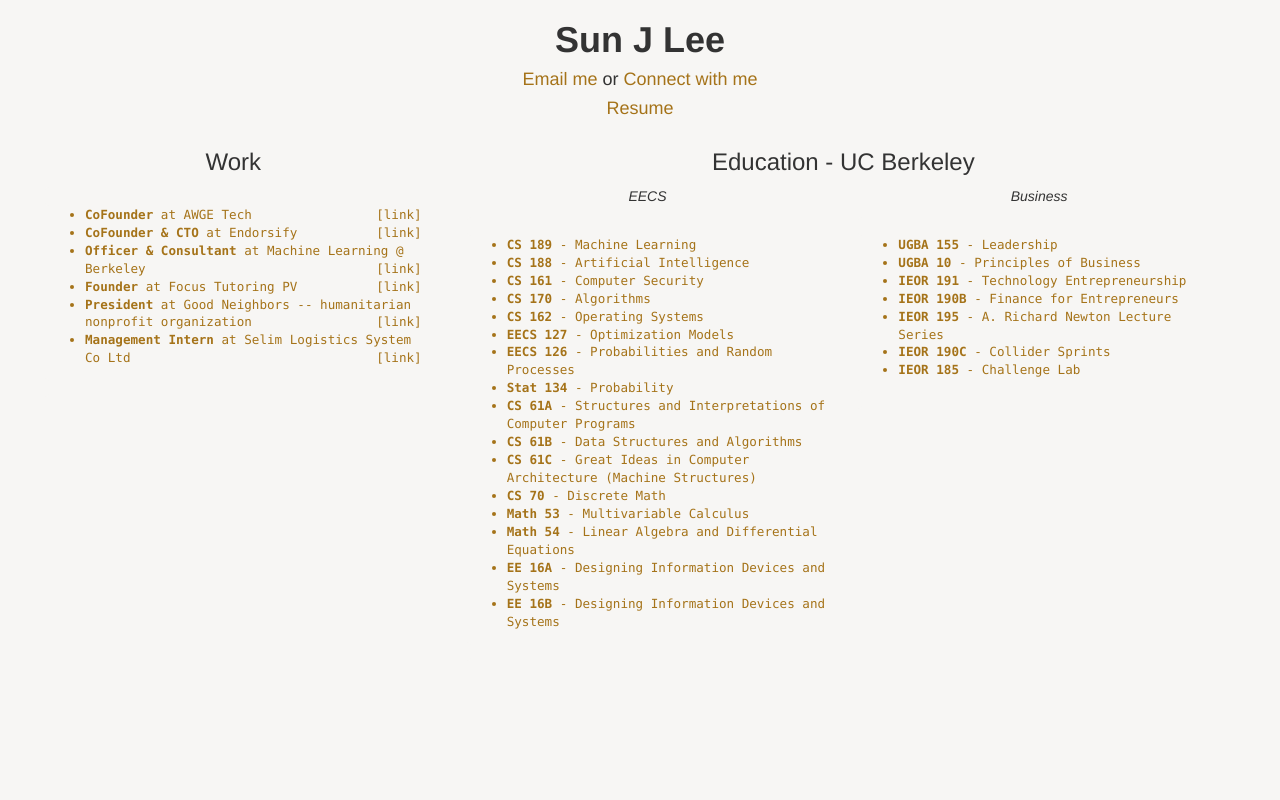
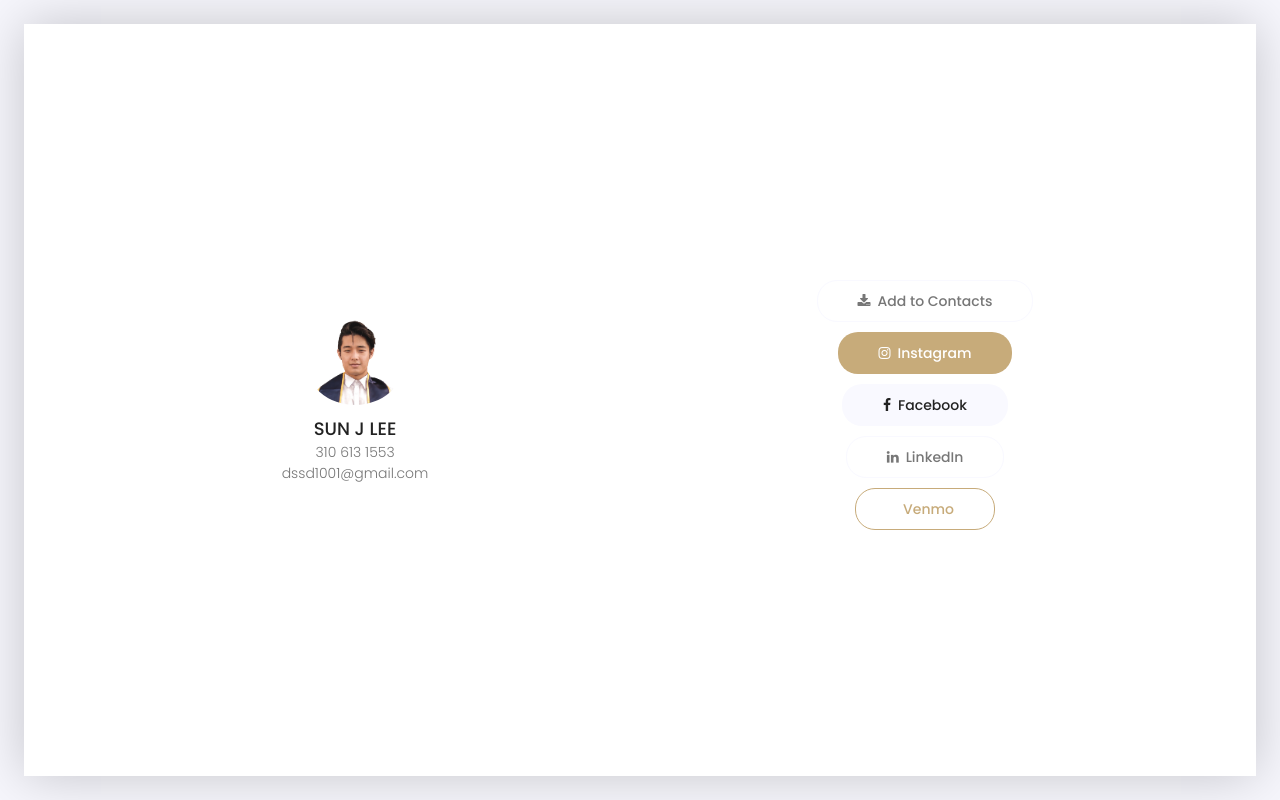
Before and after one commit to dssd1001/dssd1001.github.io, a plain HTML site: page index.html in a window 1280 px wide. Drawn offline with nearby package versions, Linux system fonts and the light colour scheme.

Commit message:
Social links update

```diff
--- a/freelance-marketing/css/main.css
+++ b/freelance-marketing/css/main.css
@@ -1470,14 +1470,14 @@
 
 .oz-body-wrap {
   box-shadow: 0px 0px 50px 0px rgba(0, 0, 0, 0.2);
-  margin: 50px;
+  margin: 3vh;
   position: relative; }
   @media (max-width: 767px) {
     .oz-body-wrap {
-      margin: 30px; } }
+      margin: 3vh; } }
   @media (max-width: 575px) {
     .oz-body-wrap {
-      margin: 10px; } }
+      margin: 3vh; } }
 
 .section-gap {
   padding: 100px 0; }
--- a/freelance-marketing/js/main.js
+++ b/freelance-marketing/js/main.js
@@ -9,7 +9,7 @@
 	fitscreen 			 = window_height - header_height;
 
 
-	$(".fullscreen").css("height", window_height)
+	$(".fullscreen").css("height", window_height * 0.94)
 	$(".fitscreen").css("height", fitscreen);
 
 
--- a/index.html
+++ b/index.html
@@ -1,9 +1,26 @@
 <!DOCTYPE html>
-<html lang="en">
+<html lang="zxx" class="no-js">
 <head>
-    <meta charset="utf-8">
-    <meta http-equiv="X-UA-Compatible" content="IE=edge">
-    <meta name="viewport" content="width=device-width, initial-scale=1">
+	<!-- Mobile Specific Meta -->
+	<meta name="viewport" content="width=device-width, initial-scale=1, shrink-to-fit=no">
+	<!-- Favicon-->
+    <link rel="shortcut icon" href="favicon.ico">
+	<!-- Meta Description -->
+	<meta name="description" content="">
+	<!-- Meta Keyword -->
+	<meta name="keywords" content="">
+	<!-- meta character set -->
+	<meta charset="UTF-8">
+	<!-- Site Title -->
+	<title>Sun J Lee</title>
+
+	<link href="https://fonts.googleapis.com/css?family=Poppins:100,300,500" rel="stylesheet">
+		<!--
+		CSS
+		============================================= -->
+		<link rel="stylesheet" href="freelance-marketing/css/font-awesome.min.css">
+		<link rel="stylesheet" href="freelance-marketing/css/bootstrap.css">
+		<link rel="stylesheet" href="freelance-marketing/css/main.css">
 
 		<!-- Global Site Tag (gtag.js) - Google Analytics -->
 	    <script async src="https://www.googletagmanager.com/gtag/js?id=UA-61971062-2"></script>
@@ -14,113 +31,47 @@
 
 	      gtag('config', 'UA-61971062-2');
 	    </script>
-
-    <!-- font -->
-    <link href="https://fonts.googleapis.com/css?family=Open+Sans+Condensed:300" rel="stylesheet">
-    <title>The Sun J. Lee</title>
-    <link rel="icon" href="favicon.ico">
-
-    <!-- Bootstrap -->
-    <link href="css/bootstrap.css" rel="stylesheet">
-    <link href="css/custom.css" rel="stylesheet">
-
-    <!-- HTML5 shim and Respond.js for IE8 support of HTML5 elements and media queries -->
-    <!-- WARNING: Respond.js doesn't work if you view the page via file:// -->
-    <!--[if lt IE 9]>
-      <script src="https://oss.maxcdn.com/html5shiv/3.7.3/html5shiv.min.js"></script>
-      <script src="https://oss.maxcdn.com/respond/1.4.2/respond.min.js"></script>
-    <![endif]-->
 	</head>
 	<body>
-
-    <div class="container-fluid">
-
-      <div class="head">
-  	  	<div class="container-fluid">
-  	    	<h1 class="text-center"><strong>Sun J Lee</strong> </h1>
-  	    	<h4 class="text-center">  <a href="mailto:dssd1001@berkeley.edu"> Email me </a> or <a href="https://www.linkedin.com/in/dssd1001"> Connect with me </a> </h4>
-  	    	<h4 class="text-center"> <a href="Resume.pdf">Resume</a></h4>
-  	    	<!-- <h4 class="text-center"> <a href="resume.pdf">Resume </a> | <a href="designedR.pdf"> Designed</a> </h4> -->
+	<div class="oz-body-wrap">
+		<!-- Start Banner Area -->
+		<section class="banner-area relative" style="height: 94vh;">
+			<div class="container">
+				<div class="row fullscreen align-items-center justify-content-center">
+					<div class="banner-left col-lg-6 col-md-6 col-sm-6" style="margin:0;">
+                        <div class="text-center">
+                            <img style="width:100px; border-radius: 50%;" class="d-flex mx-auto img-fluid" src="freelance-marketing/img/portrait.png" alt="">
+                            <h4 class="mt-10 text-uppercase">Sun J Lee</h4>
+                            <a href="tel:3106131553">310 613 1553</a><br>
+                            <a href="mailto:dssd1001@gmail.com">dssd1001@gmail.com</a>
                         </div>
             		</div>
-
-
-    	<div class="container-fluid">
-
-        <div class="col-md-4">
-        <h3 class="text-center"> Work </h3>
-          <code><ul>
-              <li><strong>CoFounder</strong> at AWGE Tech <a href="http://awgeshit.com" class="pull-right">[link]</a></li>
-              <li><strong>CoFounder & CTO</strong> at Endorsify <a href="http://endorsify.co" class="pull-right">[link]</a></li>
-              <li><strong>Officer & Consultant</strong> at Machine Learning @ Berkeley <a href="http://ml.berkeley.edu" class="pull-right">[link]</a></li>
-              <li><strong>Founder</strong> at Focus Tutoring PV <a href="http://focustutoring-pv.com" class="pull-right">[link]</a></li>
-              <li><strong>President</strong> at Good Neighbors -- humanitarian nonprofit organization <a href="http://goodneighbors.org" class="pull-right">[link]</a></li>
-              <li><strong>Management Intern</strong> at Selim Logistics System Co Ltd <a href="http://selim21.com" class="pull-right">[link]</a></li>
-              </ul></code>
+					<div class="col-lg-6 col-md-6 col-sm-6">
+						<div class="text-center" style="">
+                            <div class="mt-10">
+                                <a href="mailto:dssd1001@gmail.com" class="genric-btn default-border circle arrow"><span class="fa fa-download">&nbsp;&nbsp;</span> Add to Contacts<span class="lnr lnr-arrow-right"></span></a>
+                            </div>
+                            <div class="mt-10">
+                                <a href="https://www.instagram.com/dawvidlee/" class="genric-btn primary circle arrow"><span class="fa fa-instagram">&nbsp;&nbsp;</span> Instagram<span class="lnr lnr-arrow-right"></span></a>
+                            </div>
+                            <div class="mt-10">
+                                <a href="https://www.facebook.com/dssd1001" class="genric-btn default circle arrow"><span class="fa fa-facebook">&nbsp;&nbsp;</span> Facebook<span class="lnr lnr-arrow-right"></span></a>
+                            </div>
+                            <div class="mt-10">
+                                <a href="https://www.linkedin.com/in/dssd1001/" class="genric-btn default-border circle arrow"><span class="fa fa-linkedin">&nbsp;&nbsp;</span> LinkedIn<span class="lnr lnr-arrow-right"></span></a>
+                            </div>
+                            <div class="mt-10">
+                                <a href="https://www.venmo.com/dawvidlee" class="genric-btn primary-border circle arrow"><span class="fa fa-venmo">&nbsp;&nbsp;</span> Venmo<span class="lnr lnr-arrow-right"></span></a>
+                            </div>
+						</div>
+					</div>
+				</div>
+			</div>
+		</section>
+		<!-- End Banner Area -->
 	</div>
 
-  	    <div class="col-md-8">
-          <div class="academics">
-            <h3 class="text-center"> Education - UC Berkeley </h3>
-                <div class="col-md-6">
-                <p class="category text-center">
-                  EECS
-                </p>
-      			    <code><ul>
-                        <li><strong>CS 189</strong> - Machine Learning</li>
-                        <li><strong>CS 188</strong> - Artificial Intelligence</li>
-                        <li><strong>CS 161</strong> - Computer Security</li>
-                        <li><strong>CS 170</strong> - Algorithms</li>
-                        <li><strong>CS 162</strong> - Operating Systems</li>
-                        <li><strong>EECS 127</strong> - Optimization Models</li>
-                        <li><strong>EECS 126</strong> - Probabilities and Random Processes</li>
-                        <li><strong>Stat 134</strong> - Probability</li>
-      					  <li><strong>CS 61A</strong> - Structures and Interpretations of Computer Programs</li>
-      					  <li><strong>CS 61B</strong> - Data Structures and Algorithms</li>
-                  <li><strong>CS 61C</strong> - Great Ideas in Computer Architecture (Machine Structures)</li>
-                  <li><strong>CS 70</strong> - Discrete Math</li>
-      					  <li><strong>Math 53</strong> - Multivariable Calculus</li>
-      					  <li><strong>Math 54</strong> - Linear Algebra and Differential Equations</li>
-      					  <li><strong>EE 16A</strong> - Designing Information Devices and Systems</li>
-      					  <li><strong>EE 16B</strong> - Designing Information Devices and Systems</li>
-      					</ul></code>
-                </div>
-                <div class="col-md-6">
-                    <p class="category text-center">
-                      Business
-                    </p>
-                <code><ul>
-                    <li><strong>UGBA 155</strong> - Leadership</li>
-                    <li><strong>UGBA 10</strong> - Principles of Business</li>
-                  <li><strong>IEOR 191</strong> - Technology Entrepreneurship</li>
-  			      	  <li><strong>IEOR 190B</strong> - Finance for Entrepreneurs</li>
-                      <li><strong>IEOR 195</strong> - A. Richard Newton Lecture Series</li>
-                  <li><strong>IEOR 190C</strong> - Collider Sprints</li>
-  			      	  <li><strong>IEOR 185</strong> - Challenge Lab</li>
-                </ul></code>
-      			</div>
-      		</div>
-
-  	    </div>
-
-
-
-  	    <!-- <div class="col-md-4">
-  	      <h3 class="text-center"> Other </h3>
-    	      <code><ul>
-        			<li>Machine learning is pretty dope. I'm reading as much on this as possible!</li>
-        			<li> I love traveling, landscape photography, and surfing. My goal is to visit and surf every ocean in the world. </li>
-        			<li> Huge soccer fan. I love the Tottenham Hotspurs and play recreationally whenever possible. </li>
-            </ul></code>
-  	    </div> -->
-
-    	</div>
-
-    </div>
-
-    <!-- jQuery (necessary for Bootstrap's JavaScript plugins) -->
-    <script src="https://ajax.googleapis.com/ajax/libs/jquery/1.12.4/jquery.min.js"></script>
-    <!-- Include all compiled plugins (below), or include individual files as needed -->
-    <script src="js/bootstrap.min.js"></script>
+		<script src="freelance-marketing/js/vendor/jquery-2.2.4.min.js"></script>
+		<script src="freelance-marketing/js/main.js"></script>
 	</body>
 </html>
```
Also changed, not shown: index_old.html (added, +126 -0 lines). Lines whose indentation alone changed are shown as unchanged.
